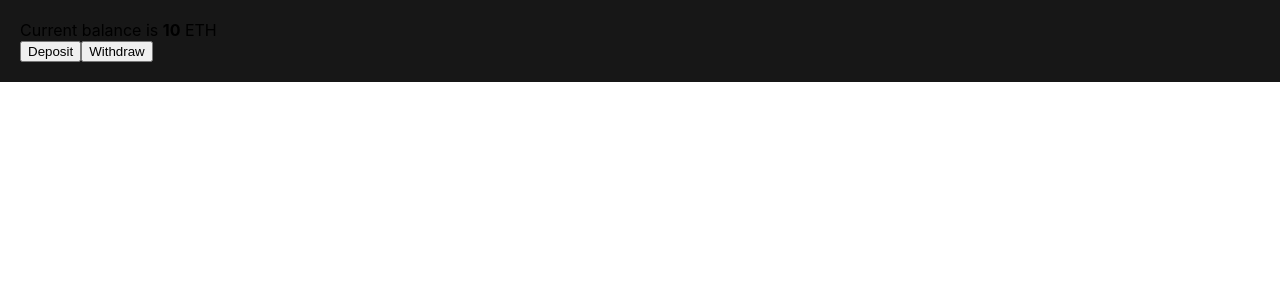
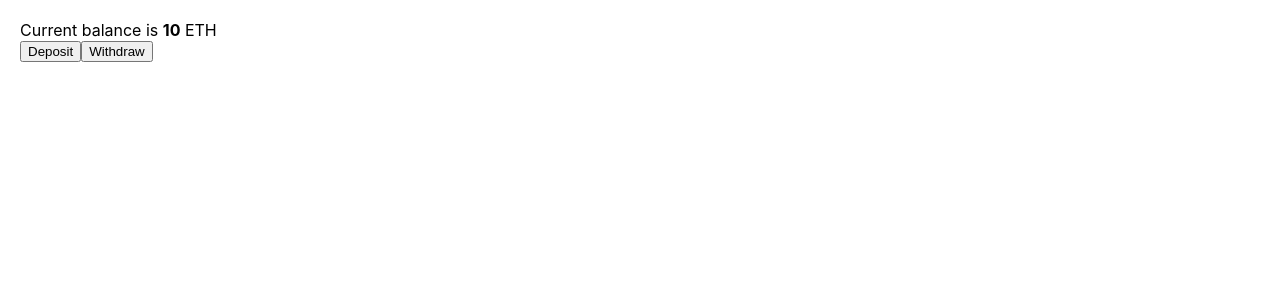
Before and after one commit to itsskofficial/Web3, a React (Create React App) app in the folder faucet/: page / in a window 1280 px wide. Shown: the top 300 px of the page. Built offline with nearby package versions, Linux system fonts and the light colour scheme.

Commit message:
Apr 3, 2023, 11:26 AM

```diff
--- a/faucet/src/css/App.module.css
+++ b/faucet/src/css/App.module.css
@@ -1,6 +1,6 @@
 .wrapper{
     padding: 20px;
-    background-color: whi;
+    background-color: white;
 }
 
 .faucet{
```
